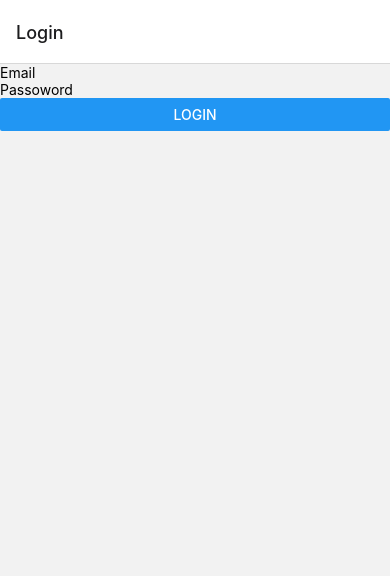
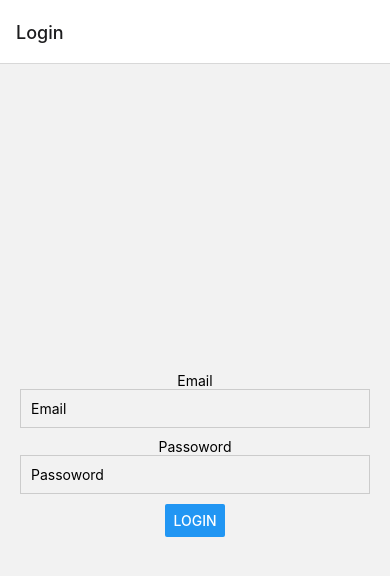
Before and after one commit to paramdesai321/COMP-380-Project, a React Native app: screen /Login in a window 390 px wide. Shown: the top 576 px of the page. Built offline with nearby package versions, Linux system fonts and the light colour scheme.

Commit message:
added labels and fixed a bug

```diff
--- a/components/Login.js
+++ b/components/Login.js
@@ -1,23 +1,26 @@
 import React, {useState} from 'react';
-import {View, TextInput, Button, StyleSheet} from 'react-native';
+import {View, TextInput, Button, StyleSheet,Text} from 'react-native';
 
 const Login=()=>{
     const [email, setEmail] = useState('');
     const [password, setPassword] = useState('');
 
     return(
-        <View>
+        <View style={styles.container}>
 
-           <TextInput style
+           <Text>Email</Text>
+           <TextInput style={styles.input}
+           title = "Email"
            placeholder ="Email"
            onChangeText={text=> setEmail(text)}
            value = {email}
            />
-
-            <TextInput
+            <Text>Passoword</Text>
+            <TextInput style={styles.input}
             placeholder = "Passoword"
-            onChangeText ={text=> setPassword(password)}
+            onChangeText ={text=> setPassword(text)}
             value = {password}
+            secureTextEntry={true}
             />
             <Button title="Login" />
 
```
